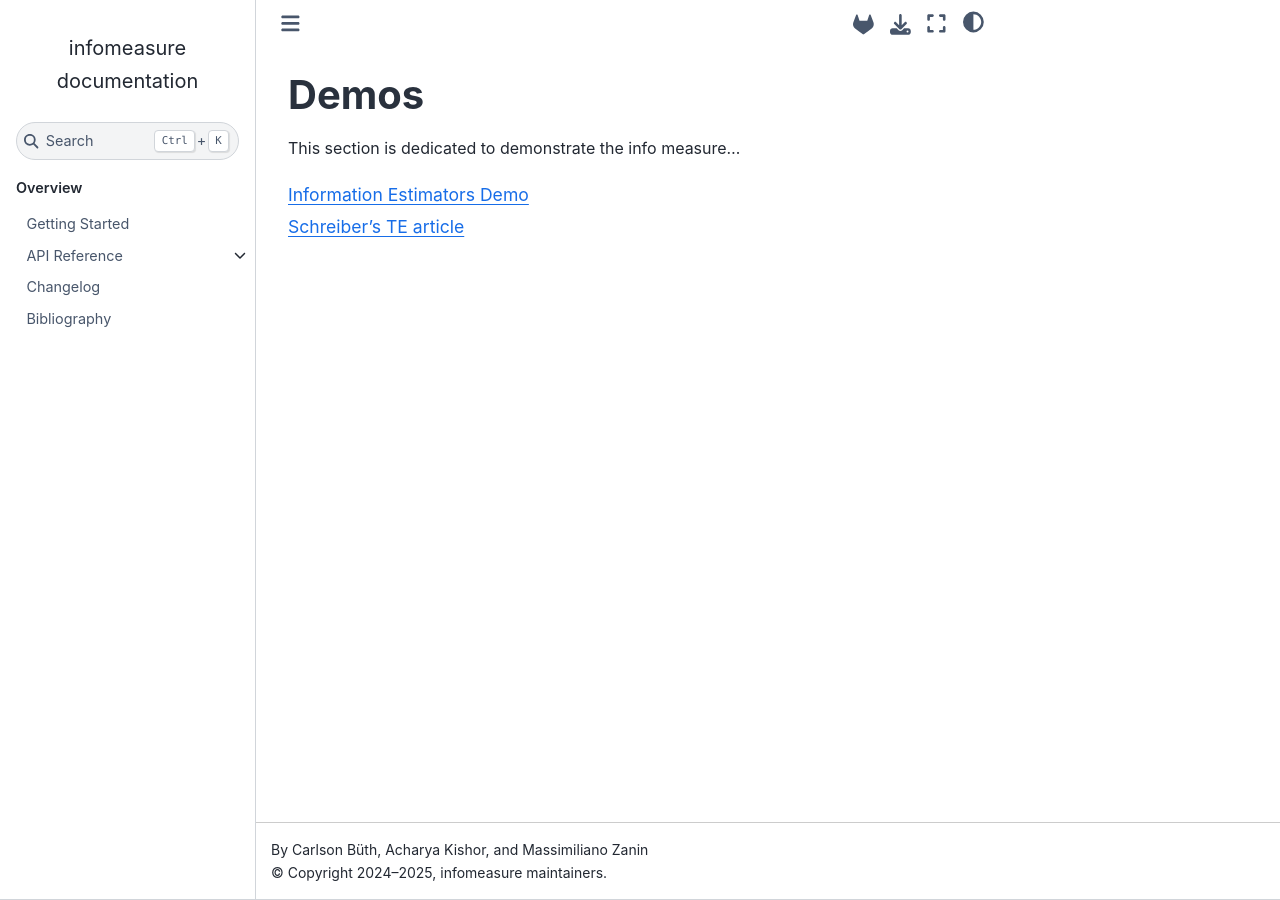
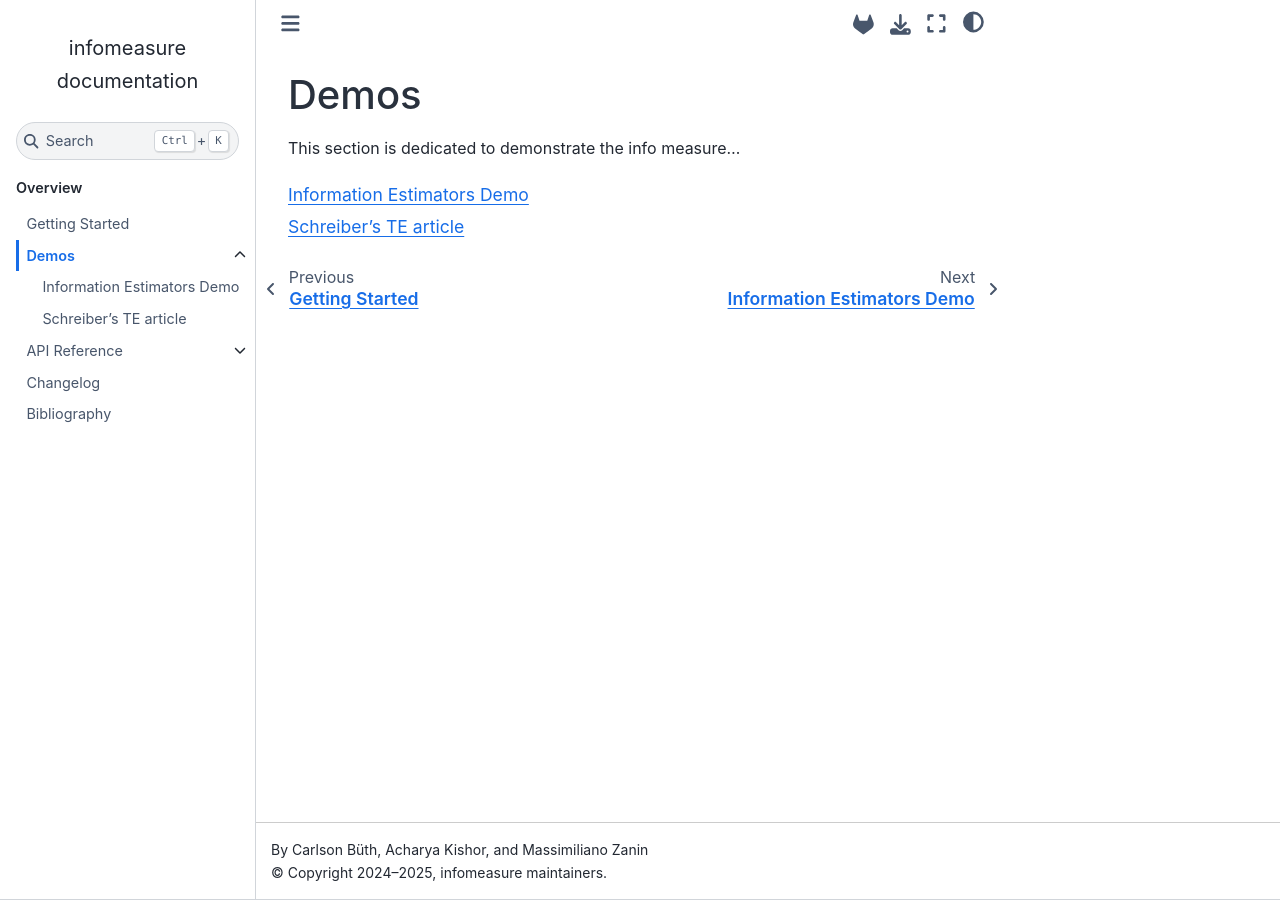
Before and after one commit to cbueth/infomeasure, a Sphinx documentation site: the page built from docs/demos/index.md, in a window 1280 px wide. Built offline with Sphinx 7.4.7 and the Sphinx Book theme 1.1.4, drawn with Linux system fonts in a browser that asks for light colours; pages that are not in the unit, such as notebooks, are missing from menus.

Commit message:
Rename and restructure the documentation

```diff
--- a/docs/guide/demo_tests/index.md
+++ b/docs/demos/index.md
@@ -1,5 +1,5 @@
 (implementation_overview)=
-# **Demos**
+# Demos
 This section is dedicated to demonstrate the info measure...
 
 
--- a/docs/index.rst
+++ b/docs/index.rst
@@ -16,6 +16,7 @@ Furthermore, you can also find the `API documentation <api/index.html>`__.
 
    getting_started
    guide/index
+   demos/index
    api/index
    changelog
    bibliography
```
Also changed, not shown: docs/getting_started.md (+1 -1 lines), docs/demos/Schreiber_TE_article.md (renamed from docs/guide/demo_tests/Schreiber_TE_article.md), docs/demos/info_measures_demo.md (renamed from docs/guide/demo_tests/info_measures_demo.md), docs/guide/introduction.md (renamed from docs/guide/estimator_usage.md), 1 other file.
